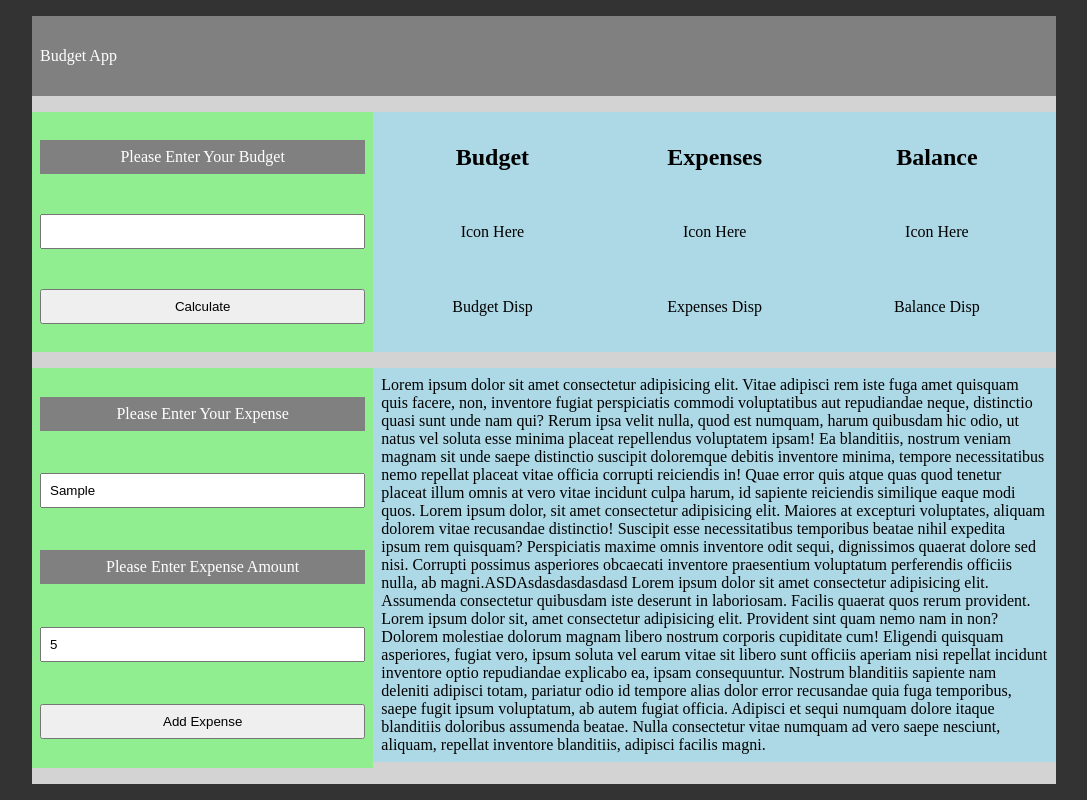
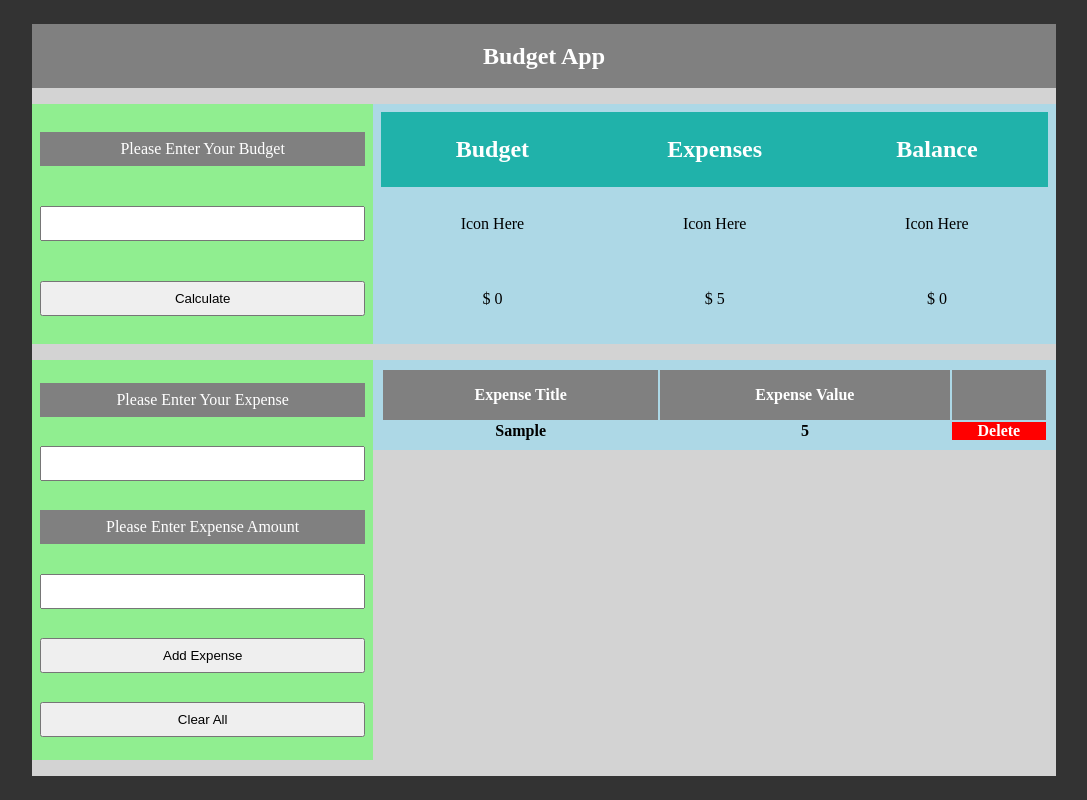
Before and after one commit to bhunor97/Small_JavaScript_Projects, a plain HTML site: page Budget_App/budget.html in a window 1280 px wide. Both pictures are taken after typing "Sample", "5" into the empty fields and a click on the button "Add Expense". Shown: the whole page, without its empty margins (96-1183 px from the left). Drawn offline with Linux system fonts and the light colour scheme.

Commit message:
JS progress (variables / expenses class / UI Function / buttons)

```diff
--- a/Budget_App/budget.css
+++ b/Budget_App/budget.css
@@ -21,7 +21,7 @@
   /* HEIGHT */
   --height_1: 15rem;
   --height_2: 25rem;
-  --heightTitle: 5rem;
+  --heightTitle: 4rem;
 }
 
 body {
@@ -39,7 +39,6 @@ body {
   grid-template-columns: 1fr 2fr;
   grid-template-rows: auto auto auto;
   background-color: lightgrey;
-
   width: 80%;
   height: auto;
 }
@@ -50,12 +49,10 @@ body {
   display: flex;
   flex-direction: column;
   justify-content: center;
-  align-items: flex-start;
+  align-items: center;
   background-color: grey;
   color: white;
-
   width: 100%;
-
   margin-bottom: var(--margMedium);
   padding: var(--padSmall);
   height: var(--heightTitle);
@@ -64,12 +61,10 @@ body {
 /* COLUMN_1 */
 .gridColumn_1 {
   grid-row: 2/4;
-
   display: flex;
   flex-direction: column;
   justify-content: flex-start;
   align-items: center;
-
   width: 100%;
 }
 
@@ -80,10 +75,8 @@ body {
   justify-content: space-around;
   align-items: center;
   background-color: lightgreen;
-
   width: 100%;
   height: var(--height_1);
-
   padding: var(--padSmall);
   margin-bottom: var(--margMedium);
 }
@@ -95,7 +88,6 @@ button {
   flex-direction: column;
   justify-content: center;
   align-items: center;
-
   width: 100%;
   padding: var(--padSmall);
   margin: var(--margTiny);
@@ -113,10 +105,8 @@ button {
   justify-content: space-around;
   align-items: center;
   background-color: lightgreen;
-
   width: 100%;
   height: var(--height_2);
-
   padding: var(--padSmall);
   margin-bottom: var(--margMedium);
 }
@@ -133,7 +123,6 @@ button {
   flex-direction: column;
   justify-content: center;
   align-items: center;
-
   width: 100%;
   padding: var(--padSmall);
   margin: var(--margTiny);
@@ -142,7 +131,6 @@ button {
 /* COLUMN_2 */
 .gridColumn_2 {
   grid-row: 2/4;
-
   display: flex;
   flex-direction: column;
   justify-content: flex-start;
@@ -157,10 +145,8 @@ button {
   justify-content: space-between;
   align-items: center;
   background-color: lightblue;
-
   width: 100%;
   height: var(--height_1);
-
   padding: var(--padSmall);
   margin-bottom: var(--margMedium);
 }
@@ -174,6 +160,10 @@ button {
   align-items: center;
   width: 100%;
   height: 100%; /* check the size */
+}
+.displayDiv h2 {
+  background-color: lightseagreen;
+  color: white;
 }
 
 .budgetDiv h2,
@@ -213,9 +203,18 @@ div {
   justify-content: center;
   align-items: center;
   background-color: lightblue;
-
   width: 100%;
   height: auto;
-
   padding: var(--padSmall);
 }
+
+.outputTable {
+  width: 100%;
+  height: 100%;
+}
+
+thead tr th {
+  background-color: grey;
+  color: white;
+  padding: var(--padMedium);
+}
--- a/Budget_App/budget.html
+++ b/Budget_App/budget.html
@@ -9,14 +9,16 @@
   </head>
   <body>
     <section class="containerSection">
-      <div class="titleDiv">Budget App</div>
+      <div class="titleDiv">
+        <h1>Budget App</h1>
+      </div>
       <!-- GRID COLUMN_1 -->
       <div class="gridColumn_1">
         <!-- BUDGET -->
         <div id="budgetInpDiv" class="budgetInpDiv">
           <label for="budgetInput">Please Enter Your Budget</label>
           <input type="number" name="budgetInput" id="budgetInput" />
-          <button>Calculate</button>
+          <button id="budgetInputButt" class="budgetInputButt">Calculate</button>
         </div>
         <!-- EXPENSE -->
         <div id="expenseInputDiv" class="expenseInputDiv">
@@ -24,7 +26,8 @@
           <input type="text" name="expInpName" id="expInpName" />
           <label for="expAmount">Please Enter Expense Amount</label>
           <input type="number" name="expAmount" id="expAmount" />
-          <button>Add Expense</button>
+          <button id="addExpButt" class="addExpButt">Add Expense</button>
+          <button id="clearButt" class="clearButt">Clear All</button>
         </div>
       </div>
       <!-- GRID COLUMN_2 -->
@@ -34,58 +37,45 @@
           <div class="budgetDiv">
             <h2>Budget</h2>
             <div class="iconDiv">Icon Here</div>
-            <div id="budgetDisplay" class="budgetDisplay">Budget Disp</div>
+            <div id="budgetDisplay" class="budgetDisplay">$ 0</div>
           </div>
 
           <div class="expensesDiv">
             <h2>Expenses</h2>
             <div class="iconDiv">Icon Here</div>
             <div id="expensesDisplay" class="expensesDisplay">
-              Expenses Disp
+              $ 0
             </div>
           </div>
 
           <div class="balanceDiv">
             <h2>Balance</h2>
             <div class="iconDiv">Icon Here</div>
-            <div id="balanceDisplay" class="blanaceDisplay">Balance Disp</div>
+            <div id="balanceDisplay" class="blanaceDisplay">$ 0</div>
           </div>
         </div>
         <!-- OUTPUT -->
         <div id="outputDiv" class="outputDiv">
-          Lorem ipsum dolor sit amet consectetur adipisicing elit. Vitae
-          adipisci rem iste fuga amet quisquam quis facere, non, inventore
-          fugiat perspiciatis commodi voluptatibus aut repudiandae neque,
-          distinctio quasi sunt unde nam qui? Rerum ipsa velit nulla, quod est
-          numquam, harum quibusdam hic odio, ut natus vel soluta esse minima
-          placeat repellendus voluptatem ipsam! Ea blanditiis, nostrum veniam
-          magnam sit unde saepe distinctio suscipit doloremque debitis inventore
-          minima, tempore necessitatibus nemo repellat placeat vitae officia
-          corrupti reiciendis in! Quae error quis atque quas quod tenetur
-          placeat illum omnis at vero vitae incidunt culpa harum, id sapiente
-          reiciendis similique eaque modi quos. Lorem ipsum dolor, sit amet
-          consectetur adipisicing elit. Maiores at excepturi voluptates, aliquam
-          dolorem vitae recusandae distinctio! Suscipit esse necessitatibus
-          temporibus beatae nihil expedita ipsum rem quisquam? Perspiciatis
-          maxime omnis inventore odit sequi, dignissimos quaerat dolore sed
-          nisi. Corrupti possimus asperiores obcaecati inventore praesentium
-          voluptatum perferendis officiis nulla, ab magni.ASDAsdasdasdasdasd
-          Lorem ipsum dolor sit amet consectetur adipisicing elit. Assumenda
-          consectetur quibusdam iste deserunt in laboriosam. Facilis quaerat
-          quos rerum provident. Lorem ipsum dolor sit, amet consectetur
-          adipisicing elit. Provident sint quam nemo nam in non? Dolorem
-          molestiae dolorum magnam libero nostrum corporis cupiditate cum!
-          Eligendi quisquam asperiores, fugiat vero, ipsum soluta vel earum
-          vitae sit libero sunt officiis aperiam nisi repellat incidunt
-          inventore optio repudiandae explicabo ea, ipsam consequuntur. Nostrum
-          blanditiis sapiente nam deleniti adipisci totam, pariatur odio id
-          tempore alias dolor error recusandae quia fuga temporibus, saepe fugit
-          ipsum voluptatum, ab autem fugiat officia. Adipisci et sequi numquam
-          dolore itaque blanditiis doloribus assumenda beatae. Nulla consectetur
-          vitae numquam ad vero saepe nesciunt, aliquam, repellat inventore
-          blanditiis, adipisci facilis magni.
-        </div>
+          <!-- TABLE -->
+          <table id="outputTable" class="outputTable">
+            <thead>
+              <tr>
+                <th>
+                  Expense Title
+                </th>
+                <th>
+                  Expense Value
+                </th>
+                <th>
+                </th>
+              </tr>
+            </thead>
+            <!-- dynamically instert values here -->
+            <tbody id="outputTBody">
+            </tbody>
+          </table>
       </div>
     </section>
+    <script src="budget.js"></script>
   </body>
 </html>
--- a/Budget_App/budget.js
+++ b/Budget_App/budget.js
@@ -0,0 +1,82 @@
+const budgetInp = document.getElementById("budgetInput");
+const calcButt = document.getElementById("budgetInputButt");
+const expNameInp = document.getElementById("expInpName");
+const expAmountInp = document.getElementById("expAmount");
+const addExpButt = document.getElementById("addExpButt");
+const clearAllButt = document.getElementById("clearButt");
+const budgetDisp = document.getElementById("budgetDisplay");
+const expDisp = document.getElementById("expensesDisplay");
+const balanceDisp = document.getElementById("balanceDisplay");
+const outputDiv = document.getElementById("outputDiv");
+const outputTBody = document.getElementById("outputTBody");
+
+// EXPENSES CLASS
+class Expenses {
+  constructor(title, value) {
+    this.title = title;
+    this.value = value;
+  }
+}
+
+// UI FUNCTION
+function UI() {}
+
+UI.prototype.addExpToTable = function (expenses) {
+  // new Th
+  let newThTitle = document.createElement("th");
+  let newThValue = document.createElement("th");
+  let newThDel = document.createElement("th");
+  newThDel.style.backgroundColor = "red";
+  newThDel.style.color = "white";
+
+  // Th value
+  newThTitle.innerHTML = expNameInp.value;
+  newThValue.innerHTML = expAmountInp.value;
+  newThDel.innerHTML = `Delete`;
+
+  // new Tr
+  let newTr = document.createElement("tr");
+  newTr.appendChild(newThTitle);
+  newTr.appendChild(newThValue);
+  newTr.appendChild(newThDel);
+
+  outputTBody.appendChild(newTr);
+};
+
+// ADD EXPENSE BUTTON
+addExpButt.onclick = () => {
+  expDisp.innerHTML = `$ ${expAmountInp.value}`;
+
+  let title = expNameInp.value;
+  let value = expAmountInp.value;
+
+  let expenses = new Expenses(title, value);
+  let ui = new UI();
+
+  console.log(ui);
+
+  ui.addExpToTable(expenses);
+
+  expNameInp.value = "";
+  expAmountInp.value = "";
+};
+
+// CALCULATE BUTTON
+calcButt.onclick = () => {
+  budgetDisp.innerHTML = `$ ${budgetInp.value}`;
+  balanceDisp.innerHTML = `$ ${budgetInp.value}`;
+  budgetInp.value = "";
+};
+
+// CLEAR ALL BUTTON
+clearAllButt.onclick = () => {
+  budgetInp.value = "";
+  expNameInp.value = "";
+  expAmountInp.value = "";
+
+  budgetDisp.innerHTML = `$ 0`;
+  expDisp.innerHTML = `$ 0`;
+  balanceDisp.innerHTML = `$ 0`;
+
+  outputTBody.innerHTML = "";
+};
```
